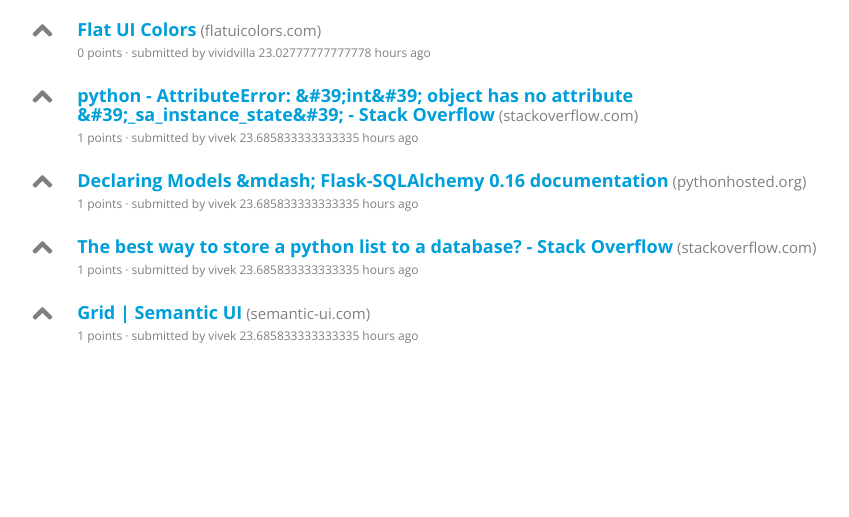
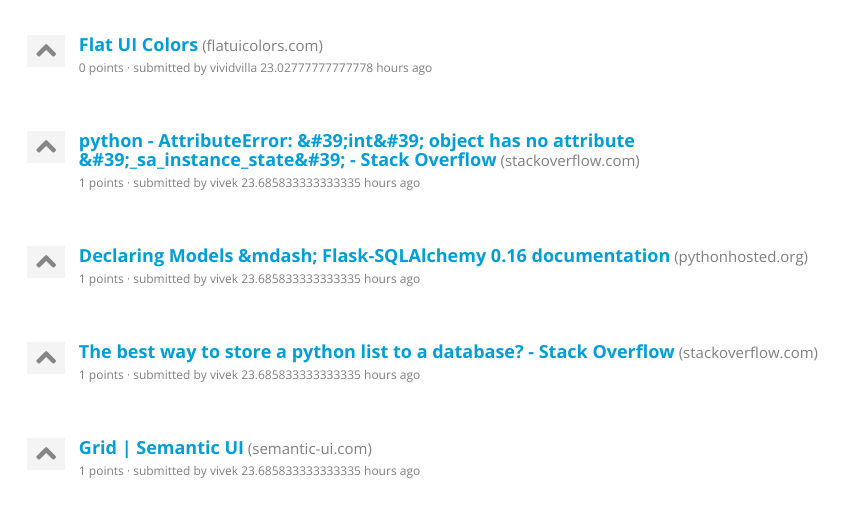
Before and after one commit to vividvilla/Flinky, a Flask app: page / in a window 1280 px wide. Shown: the part 81-598 px from the top of the page, without its empty margins (213-1062 px from the left). Run offline with Flask 2, Linux system fonts and the light colour scheme; data comes from the database, SQL or seed files in the repository; both versions use the stored data as it was after the commit; some libraries are stand-ins or nearby versions.

Commit message:
Almost finished

```diff
--- a/flinky/models.py
+++ b/flinky/models.py
@@ -8,6 +8,11 @@
 from flask import session
 
 db = SQLAlchemy(app)
+
+upvotes = db.Table('upvotes',
+    db.Column('link_id', db.Integer, db.ForeignKey('link.id')),
+    db.Column('user_id', db.Integer, db.ForeignKey('user.id'))
+)
 
 class User(db.Model):
     id = db.Column(db.Integer, primary_key = True)
@@ -36,6 +41,7 @@
     submitted = db.Column(db.DateTime())
     user_id = db.Column(db.Integer, db.ForeignKey('user.id'))
     user = db.relationship('User', backref = 'link', uselist=False)
+    upvotes = db.relationship('User', secondary=upvotes, backref=db.backref('upvoted', lazy='dynamic'))
 
     def __init__(self, link, user, title = None, points = 0, domain = "", submitted = datetime.now()):
         self.link = link
--- a/flinky/static/semantic/css/custom.css
+++ b/flinky/static/semantic/css/custom.css
@@ -124,12 +124,23 @@
   padding: 0;
 }
 
-.upvote:before {
+.upvote {
+  display: inline-block;
+  background: #f4f4f4;
   padding: 5px;
 }
 
-.upvote:hover {
-  color: #27ae60;
+.upvote i.icon {
+  padding: 0;
+  margin: 0;
+}
+
+.upvote i.icon:hover {
+  color: #2ecc71 !important;
+}
+
+.submitted-by-me i.icon {
+    color: #2ecc71 !important;
 }
 
 .links {
--- a/flinky/templates/home.html
+++ b/flinky/templates/home.html
@@ -5,11 +5,17 @@
 {% for link in links %}
 <div class="ui list">
 	<div class="item">
-		<i class="large up arrow outline icon upvote"></i>
-		<div class="content">
-			<a class="header links" href="{{ link.link }}" target="_blank">{{ link.title }}</a> <span class="description">({{ link.domain }})</span>
-			<div class="description link-desc">{{ link.points }} points &middot; submitted by {{ link.user.username }} {{ link.submitted | calc_time }} ago {% if session.logged_in == link.user.username %} &middot;
-			<a href="{{ url_for('delete_link', linkid = link.id, prev = request.path ) }}">delete</a>{% endif %}</div>
+		<div class="ui grid">
+			<div class="left floated one wide column">
+				<a class="upvote {% if session.logged_in %}{{ link.upvotes | submitted_by_me }}{% endif %}" href="{{ url_for('upvote', linkid = link.id, prev = request.path ) }}"><i class="large up arrow outline icon"></i></a>
+			</div>
+			<div class="right floated fifteen wide column">
+				<div class="content">
+					<a class="header links" href="{{ link.link }}" target="_blank">{{ link.title }}</a> <span class="description">({{ link.domain }})</span>
+					<div class="description link-desc">{{ link.points }} points &middot; submitted by {{ link.user.username }} {{ link.submitted | calc_time }} ago {% if session.logged_in == link.user.username %} &middot;
+					<a href="{{ url_for('delete_link', linkid = link.id, prev = request.path ) }}">delete</a>{% endif %}</div>
+				</div>
+			</div>
 		</div>
 	</div>
 </div>
--- a/flinky/templates/profile.html
+++ b/flinky/templates/profile.html
@@ -8,10 +8,12 @@
       <td><i class="user icon"></i> Username</td>
       <td>{{ user.username }}</td>
     </tr>
+    {% if user.username == session.logged_in %}
     <tr>
       <td><i class="email basic icon"></i> Email</td>
       <td>{{ user.email }}</td>
     </tr>
+    {% endif %}
     <tr>
       <td><i class="add user basic icon"></i> Joined</td>
       <td>{{ joined }} ago</td>
@@ -21,14 +23,17 @@
       <td>{{ user.karma }}</td>
     </tr>
   </tbody>
+  {% if user.username == session.logged_in %}
   <tfoot>
     <tr>
     <th colspan="2">
       <a href="{{ url_for('profile_edit', username = user.username ) }}" class="mini ui red labeled icon button"><i class="user icon"></i> Edit Profile</div>
     </th>
   </tr></tfoot>
+      {% endif %}
 </table>
 
+{% if user.username == session.logged_in %}
 <h2>Your Link's</h2>
 {% if links %}
 {% for link in links %}
@@ -45,5 +50,6 @@
 {% else %}
 <h4>No links submitted yet</h4>
 {% endif %}
+{% endif %}
 
 {% endblock %}
--- a/flinky/views/link.py
+++ b/flinky/views/link.py
@@ -36,3 +36,32 @@
 		return redirect(next_url)
 	flash("You are not allowed this action", category = "error")
 	return redirect('/')
+
+@app.route('/link/upvote/<linkid>/')
+@requires_login
+def upvote(linkid):
+	next_url = request.args.get('prev')
+	user = User.query.filter_by(username = session['logged_in']).first()
+	link = Link.query.filter_by(id = linkid).first()
+	if link.user.id == user.id:
+		flash('You cannot upvote your own link', category= "error")
+		return redirect(next_url)
+	if user in link.upvotes:
+		link.upvotes.remove(user)
+		link.points = link.points - 1
+		link.user.karma = link.user.karma - 1
+		db.session.commit()
+		flash("Your vote removed", category = "success")
+		return redirect(next_url)
+	link.upvotes.append(user)
+	link.points = link.points + 1
+	link.user.karma = link.user.karma + 1
+	db.session.commit()
+	flash("Successfully upvoted", category = "success")
+	return redirect(next_url)
+
+@app.template_filter('submitted_by_me')
+def submitted_by_me(upvotes):
+	user = User.query.filter_by(username = session['logged_in']).first()
+	if user in upvotes:
+		return "submitted-by-me"
--- a/flinky/views/profile.py
+++ b/flinky/views/profile.py
@@ -6,13 +6,15 @@
 
 @app.route('/profile/')
 @app.route('/profile/<username>/')
-@requires_login
 def profile(username = None):
 	if username:
 		user = User.query.filter_by(username = username).first()
 		links = Link.query.filter_by(user = user).all()
 		return render_template('profile.html', user = user, joined = calc_time(user.joined), links = links)
-	return redirect(url_for('profile', username = session['logged_in']))
+
+	if session.get('logged_in'):
+		return redirect(url_for('profile', username = session['logged_in']))
+	return redirect(url_for('login'))
 
 @app.route('/profile/edit/<username>/', methods = ['GET', 'POST'])
 @requires_login
```
Also changed, not shown: flinky.db.
